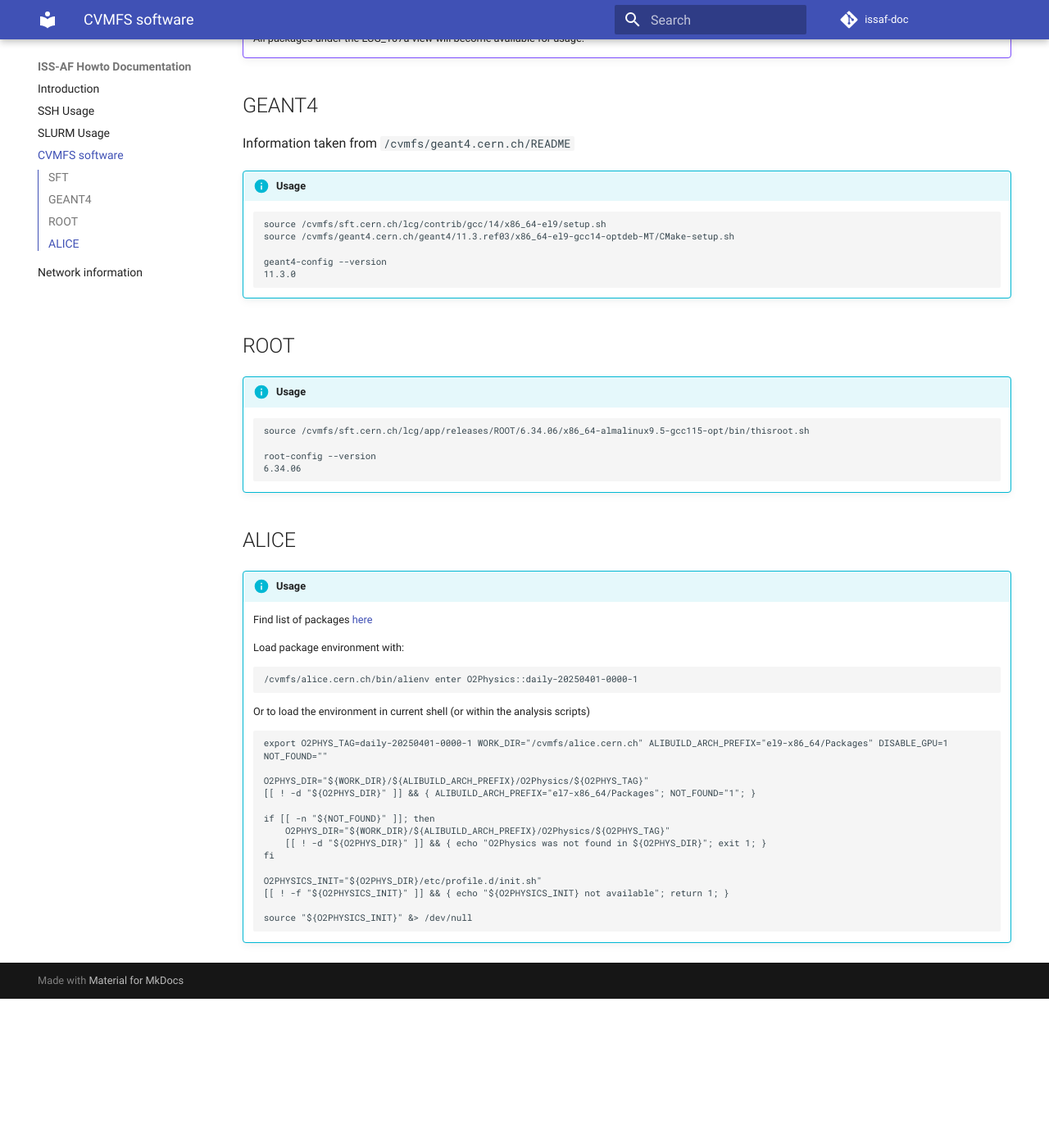
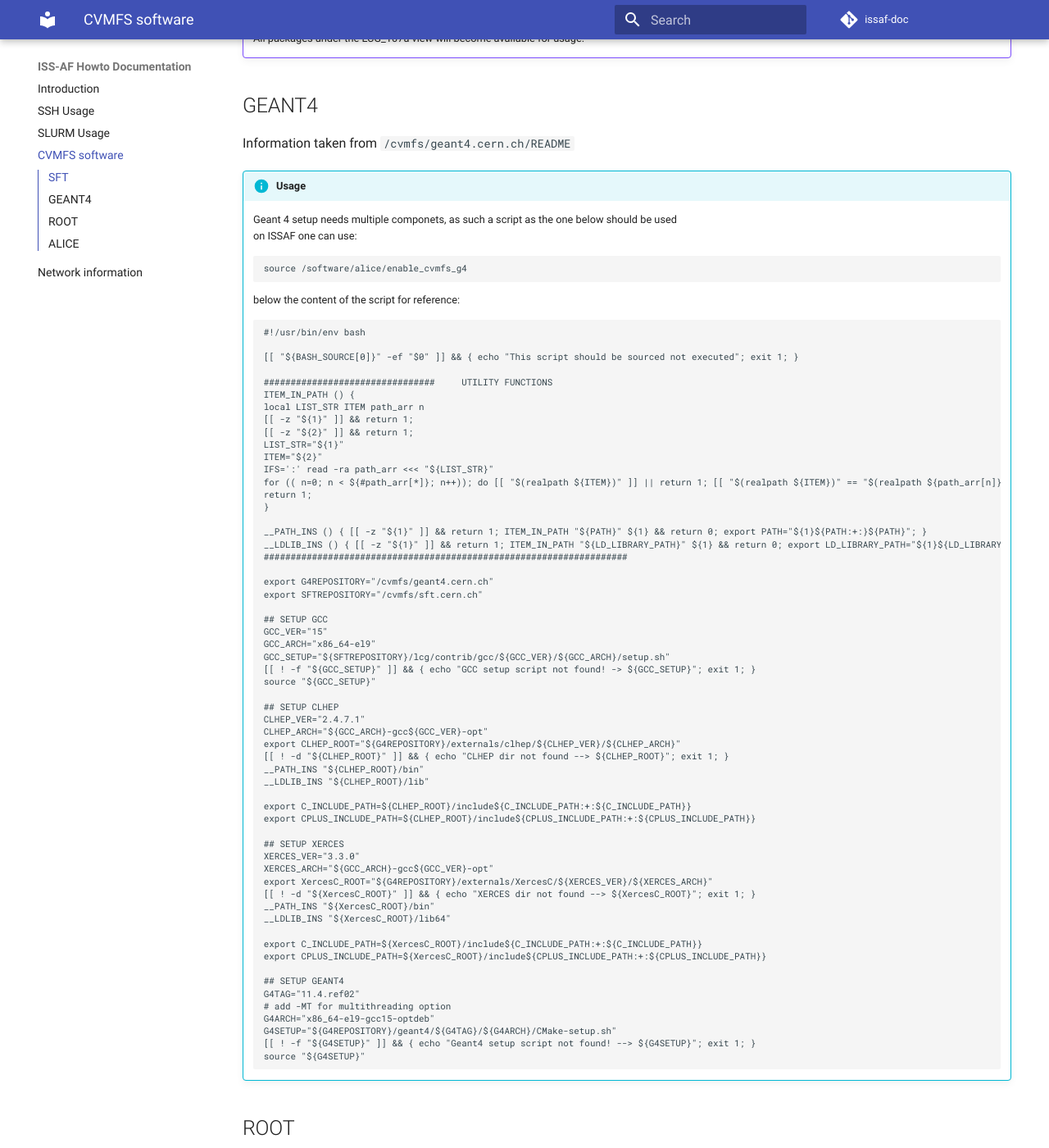
Before and after one commit to adriansev/issaf-doc, an MkDocs documentation site: the page built from docs/cvmfs_soft.md, in a window 1280 px wide and 1400 px high, scrolled down 715 px. Shown: the whole window at 82% size. Built offline with MkDocs 1.6.1 and Material for MkDocs 9.7.7, drawn with Linux system fonts in a browser that asks for light colours; comment, search, counter and statistics services are not loaded; before the commit the page ends 1933 px from its top, so only the background shows below that.

Commit message:
cvmfs : detail the script for Geant4

````diff
--- a/docs/cvmfs_soft.md
+++ b/docs/cvmfs_soft.md
@@ -36,13 +36,73 @@ Information taken from `/cvmfs/sft.cern.ch/README.md`
 Information taken from `/cvmfs/geant4.cern.ch/README`
 
 !!! info "Usage"
+    Geant 4 setup needs multiple componets, as such a script as the one below should be used
+    on ISSAF one can use:
+    ```
+    source /software/alice/enable_cvmfs_g4
+    ```
 
+    below the content of the script for reference:
     ```
-    source /cvmfs/sft.cern.ch/lcg/contrib/gcc/14/x86_64-el9/setup.sh
-    source /cvmfs/geant4.cern.ch/geant4/11.3.ref03/x86_64-el9-gcc14-optdeb-MT/CMake-setup.sh
+    #!/usr/bin/env bash
 
-    geant4-config --version
-    11.3.0
+    [[ "${BASH_SOURCE[0]}" -ef "$0" ]] && { echo "This script should be sourced not executed"; exit 1; }
+
+    ################################     UTILITY FUNCTIONS
+    ITEM_IN_PATH () {
+    local LIST_STR ITEM path_arr n
+    [[ -z "${1}" ]] && return 1;
+    [[ -z "${2}" ]] && return 1;
+    LIST_STR="${1}"
+    ITEM="${2}"
+    IFS=':' read -ra path_arr <<< "${LIST_STR}"
+    for (( n=0; n < ${#path_arr[*]}; n++)); do [[ "$(realpath ${ITEM})" ]] || return 1; [[ "$(realpath ${ITEM})" == "$(realpath ${path_arr[n]})" ]] && return 0; done
+    return 1;
+    }
+
+    __PATH_INS () { [[ -z "${1}" ]] && return 1; ITEM_IN_PATH "${PATH}" ${1} && return 0; export PATH="${1}${PATH:+:}${PATH}"; }
+    __LDLIB_INS () { [[ -z "${1}" ]] && return 1; ITEM_IN_PATH "${LD_LIBRARY_PATH}" ${1} && return 0; export LD_LIBRARY_PATH="${1}${LD_LIBRARY_PATH:+:}${LD_LIBRARY_PATH}"; }
+    ####################################################################
+
+    export G4REPOSITORY="/cvmfs/geant4.cern.ch"
+    export SFTREPOSITORY="/cvmfs/sft.cern.ch"
+
+    ## SETUP GCC
+    GCC_VER="15"
+    GCC_ARCH="x86_64-el9"
+    GCC_SETUP="${SFTREPOSITORY}/lcg/contrib/gcc/${GCC_VER}/${GCC_ARCH}/setup.sh"
+    [[ ! -f "${GCC_SETUP}" ]] && { echo "GCC setup script not found! -> ${GCC_SETUP}"; exit 1; }
+    source "${GCC_SETUP}"
+
+    ## SETUP CLHEP
+    CLHEP_VER="2.4.7.1"
+    CLHEP_ARCH="${GCC_ARCH}-gcc${GCC_VER}-opt"
+    export CLHEP_ROOT="${G4REPOSITORY}/externals/clhep/${CLHEP_VER}/${CLHEP_ARCH}"
+    [[ ! -d "${CLHEP_ROOT}" ]] && { echo "CLHEP dir not found --> ${CLHEP_ROOT}"; exit 1; }
+    __PATH_INS "${CLHEP_ROOT}/bin"
+    __LDLIB_INS "${CLHEP_ROOT}/lib"
+
+    export C_INCLUDE_PATH=${CLHEP_ROOT}/include${C_INCLUDE_PATH:+:${C_INCLUDE_PATH}}
+    export CPLUS_INCLUDE_PATH=${CLHEP_ROOT}/include${CPLUS_INCLUDE_PATH:+:${CPLUS_INCLUDE_PATH}}
+
+    ## SETUP XERCES
+    XERCES_VER="3.3.0"
+    XERCES_ARCH="${GCC_ARCH}-gcc${GCC_VER}-opt"
+    export XercesC_ROOT="${G4REPOSITORY}/externals/XercesC/${XERCES_VER}/${XERCES_ARCH}"
+    [[ ! -d "${XercesC_ROOT}" ]] && { echo "XERCES dir not found --> ${XercesC_ROOT}"; exit 1; }
+    __PATH_INS "${XercesC_ROOT}/bin"
+    __LDLIB_INS "${XercesC_ROOT}/lib64"
+
+    export C_INCLUDE_PATH=${XercesC_ROOT}/include${C_INCLUDE_PATH:+:${C_INCLUDE_PATH}}
+    export CPLUS_INCLUDE_PATH=${XercesC_ROOT}/include${CPLUS_INCLUDE_PATH:+:${CPLUS_INCLUDE_PATH}}
+
+    ## SETUP GEANT4
+    G4TAG="11.4.ref02"
+    # add -MT for multithreading option
+    G4ARCH="x86_64-el9-gcc15-optdeb"
+    G4SETUP="${G4REPOSITORY}/geant4/${G4TAG}/${G4ARCH}/CMake-setup.sh"
+    [[ ! -f "${G4SETUP}" ]] && { echo "Geant4 setup script not found! --> ${G4SETUP}"; exit 1; }
+    source "${G4SETUP}"
     ```
 
 
````
